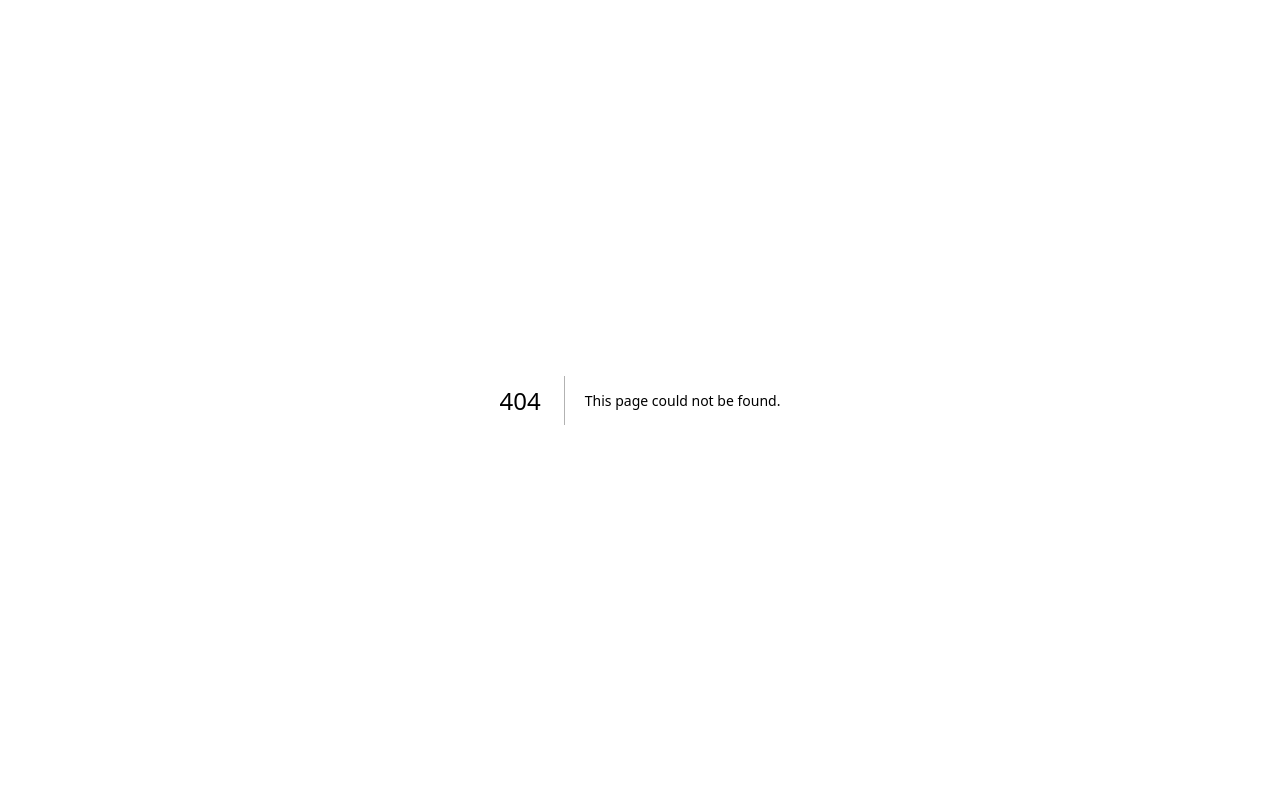
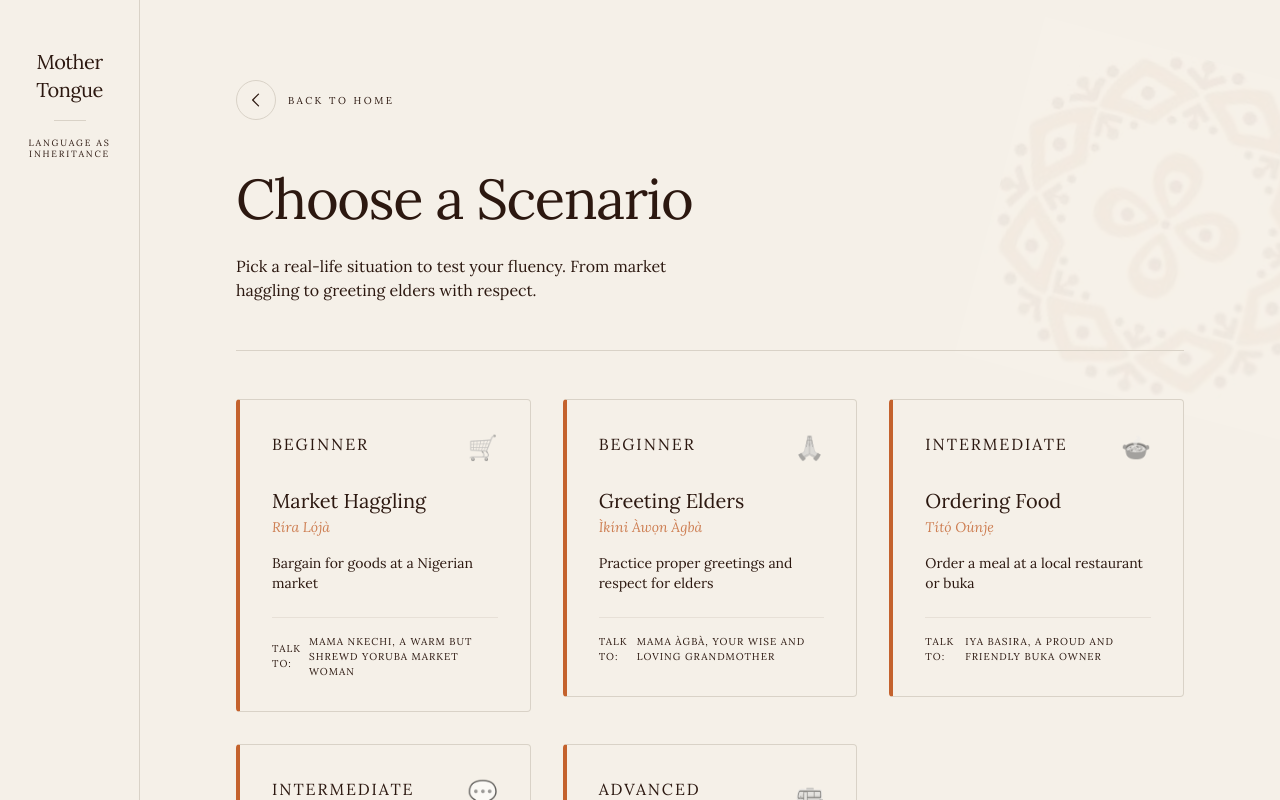
Before and after one commit to FloatinggOnion/mothertongue-demo, a Next.js app: page /scenarios in a window 1280 px wide. Before the commit this address had no page. Shown: the top 800 px of the page. Built offline with nearby package versions, Linux system fonts and the light colour scheme.

Commit message:
Made the scenario page and added a link to it from the home page. Also added a link to the scenario page from the home page.

```diff
--- a/src/app/page.tsx
+++ b/src/app/page.tsx
@@ -51,7 +51,7 @@ export default function Home() {
 
                   <div className="flex flex-col sm:flex-row gap-6">
                     <Link
-                      href="#scenarios"
+                      href="/scenarios"
                       className="inline-flex items-center justify-center px-8 py-3 bg-accent text-text-inverse font-ui text-caption font-medium rounded-md hover:bg-[#A84E22] transition-colors duration-fast ease-out"
                     >
                       Start a Conversation
@@ -71,7 +71,7 @@ export default function Home() {
 
                   <div className="flex flex-col gap-12">
                     {/* 01 Yoruba */}
-                    <Link href="#scenarios" className="flex flex-col gap-1 text-accent hover:opacity-70 transition-opacity">
+                    <Link href="/scenarios" className="flex flex-col gap-1 text-accent hover:opacity-70 transition-opacity">
                       <div className="flex items-baseline gap-4">
                         <span className="font-display text-2xl opacity-40 select-none">01</span>
                         <span className="font-display text-3xl">Yoruba</span>
@@ -104,26 +104,7 @@ export default function Home() {
               <img src="/native.jpg" alt="Nigerian Pattern" className="absolute bottom-0 right-0 w-[180px] transform -rotate-12 opacity-7 pointer-events-none" aria-hidden="true" />
             </section>
             <div className="section-divider" aria-hidden="true" />
-            {/* Scenarios Section */}
-            <section id="scenarios" className="relative hero-pattern py-24 border-b border-divider/50">
-              <header className="mb-12">
-                <span className="font-ui text-label uppercase tracking-[0.1em] text-accent font-semibold block mb-4">Practice Grounds</span>
-                <h2 className="font-display text-display text-text leading-tight mb-4">Choose a Scenario</h2>
-                <p className="font-body text-text-secondary text-body leading-prose max-w-[50ch]">
-                  Pick a real-life situation to test your fluency. From market haggling to greeting elders with respect.
-                </p>
-              </header>
 
-              <div className="grid grid-cols-1 lg:grid-cols-2 xl:grid-cols-3 gap-8">
-                {scenarios.map((scenario) => (
-                  <ScenarioCard key={scenario.id} scenario={scenario} />
-                ))}
-              </div>
-              <img src="/native.jpg" alt="Nigerian Pattern" className="absolute top-1/4 -left-12 w-[220px] transform -rotate-12 opacity-8 pointer-events-none" aria-hidden="true" />
-              <img src="/native.jpg" alt="Nigerian Pattern" className="absolute top-0 right-10 w-[160px] transform rotate-45 opacity-6 pointer-events-none" aria-hidden="true" />
-              <img src="/native.jpg" alt="Nigerian Pattern" className="absolute bottom-0 left-1/4 w-[180px] transform rotate-12 opacity-7 pointer-events-none" aria-hidden="true" />
-            </section>
-            <div className="section-divider" aria-hidden="true" />
             {/* Narrative / How it works */}
             <section className="relative hero-pattern py-24">
               <div className="grid grid-cols-1 lg:grid-cols-12 gap-12">
--- /dev/null
+++ b/src/app/scenarios/page.tsx
@@ -0,0 +1,77 @@
+import { scenarios } from '@/config/scenarios';
+import { ScenarioCard } from '@/components';
+import Link from 'next/link';
+
+/* Hallmark · genre: editorial · macrostructure: Scenarios Grid · design-system: design.md */
+
+export default function ScenariosPage() {
+  return (
+    <main className="relative min-h-screen bg-paper selection:bg-accent/30 overflow-x-hidden flex">
+      {/* Left Rail (Desktop) */}
+      <aside className="hidden md:flex w-[120px] lg:w-[140px] flex-col items-center py-12 border-r border-divider sticky top-0 h-screen shrink-0 z-20">
+        <div className="flex flex-col items-center gap-4 text-center px-4">
+          <span className="font-display text-xl tracking-tight text-dark">Mother Tongue</span>
+          <div className="h-px w-8 bg-divider" />
+          <span className="font-ui text-[9px] uppercase tracking-[0.2em] text-text-secondary leading-tight">Language as Inheritance</span>
+        </div>
+      </aside>
+
+      {/* Global floating rosettes */}
+      <img
+        src="/native.jpg"
+        alt=""
+        aria-hidden="true"
+        className="absolute top-[5%] right-[-5%] w-[350px] opacity-[0.06] rotate-[15deg] pointer-events-none z-0"
+      />
+      <img
+        src="/native.jpg"
+        alt=""
+        aria-hidden="true"
+        className="absolute bottom-0 left-0 w-[150px] opacity-[0.10] rotate-[-15deg] pointer-events-none z-0"
+      />
+
+      <div className="flex-grow max-w-[1200px] mx-auto px-6 md:px-16 lg:px-24 py-12 md:py-20 relative z-10">
+        {/* Back Arrow */}
+        <Link
+          href="/"
+          className="inline-flex items-center gap-3 text-text-secondary hover:text-accent transition-all duration-base group mb-12"
+        >
+          <div className="w-10 h-10 rounded-full border border-divider flex items-center justify-center group-hover:border-accent group-hover:bg-accent/5 transition-all">
+            <svg
+              className="w-5 h-5 transition-transform group-hover:translate-x-[-2px]"
+              fill="none"
+              stroke="currentColor"
+              viewBox="0 0 24 24"
+            >
+              <path strokeLinecap="round" strokeLinejoin="round" strokeWidth={1.5} d="M15 19l-7-7 7-7" />
+            </svg>
+          </div>
+          <span className="font-ui text-[10px] uppercase tracking-[0.25em]">Back to Home</span>
+        </Link>
+
+        {/* Header Area */}
+        <header className="mb-12">
+
+          <h1 className="font-display text-text text-[3.5rem] md:text-hero leading-[1.1] mb-6 tracking-tight animate-fade-in">
+            Choose a Scenario
+          </h1>
+          <p className="font-body text-text-secondary text-body-lg leading-prose max-w-[50ch] animate-fade-in [animation-delay:100ms]">
+            Pick a real-life situation to test your fluency. From market haggling to greeting elders with respect.
+          </p>
+        </header>
+
+        {/* Divider */}
+        <div className="h-px bg-divider w-full mb-12" />
+
+        {/* Scenarios Grid */}
+        <section className="hero-pattern animate-fade-in [animation-delay:200ms]">
+          <div className="grid grid-cols-1 lg:grid-cols-2 xl:grid-cols-3 gap-8">
+            {scenarios.map((scenario) => (
+              <ScenarioCard key={scenario.id} scenario={scenario} />
+            ))}
+          </div>
+        </section>
+      </div>
+    </main>
+  );
+}
```
